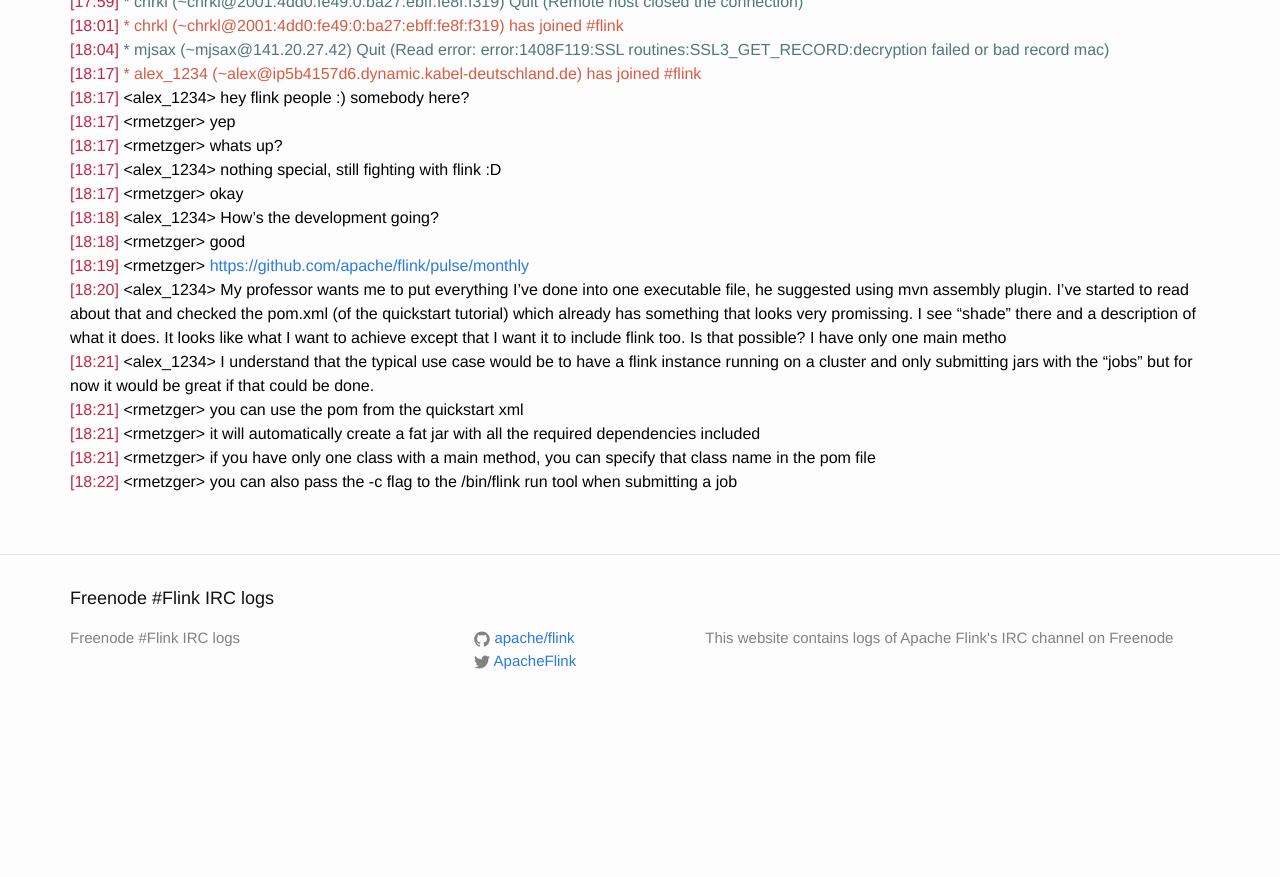
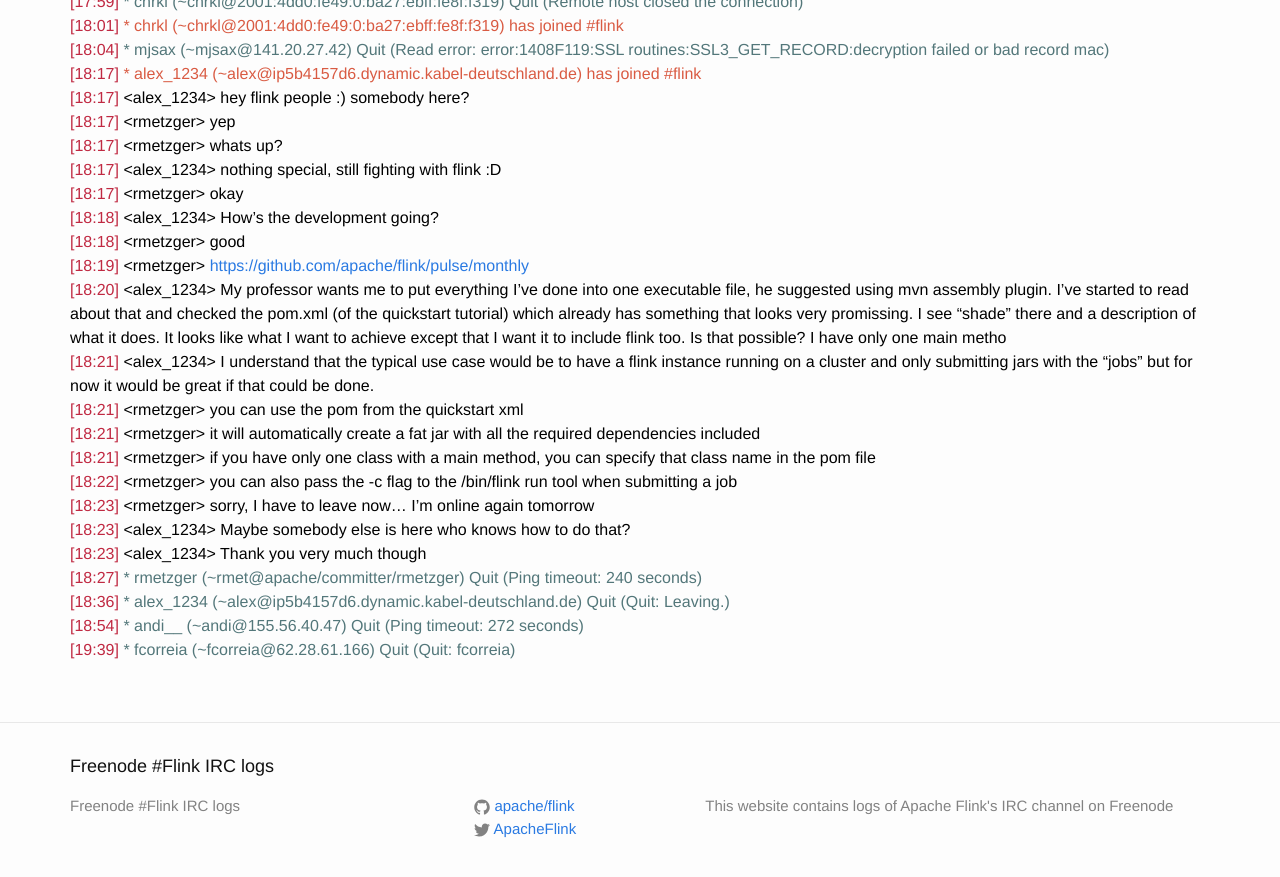
Before and after one commit to flink-irc-logs/flink-irc-logs.github.io, a Jekyll site: the page built from _posts/2015-11-19-logs.markdown, in a window 1280 px wide and 900 px high, scrolled down 1962 px. Shown: the top 877 px of the window. Built offline with Jekyll 4.4.1, drawn with Linux system fonts in a browser that asks for light colours; before the commit the page ends 2694 px from its top, so only the background shows below that.

Commit message:
Update of the logs on Thu Nov 19 20:22:43 CET 2015

```diff
--- a/_posts/2015-11-19-logs.markdown
+++ b/_posts/2015-11-19-logs.markdown
@@ -95,3 +95,10 @@
 <span class="irc-date">[18:21]</span> <span class="irc-black">&lt;rmetzger&gt; it will automatically create a fat jar with all the required dependencies included</span><br />
 <span class="irc-date">[18:21]</span> <span class="irc-black">&lt;rmetzger&gt; if you have only one class with a main method, you can specify that class name in the pom file</span><br />
 <span class="irc-date">[18:22]</span> <span class="irc-black">&lt;rmetzger&gt; you can also pass the -c flag to the /bin/flink run tool when submitting a job</span><br />
+<span class="irc-date">[18:23]</span> <span class="irc-black">&lt;rmetzger&gt; sorry, I have to leave now... I'm online again tomorrow</span><br />
+<span class="irc-date">[18:23]</span> <span class="irc-black">&lt;alex_1234&gt; Maybe somebody else is here who knows how to do that?</span><br />
+<span class="irc-date">[18:23]</span> <span class="irc-black">&lt;alex_1234&gt; Thank you very much though</span><br />
+<span class="irc-date">[18:27]</span> <span class="irc-navy">* rmetzger (~rmet@apache/committer/rmetzger) Quit (Ping timeout: 240 seconds)</span><br />
+<span class="irc-date">[18:36]</span> <span class="irc-navy">* alex_1234 (~alex@ip5b4157d6.dynamic.kabel-deutschland.de) Quit (Quit: Leaving.)</span><br />
+<span class="irc-date">[18:54]</span> <span class="irc-navy">* andi__ (~andi@155.56.40.47) Quit (Ping timeout: 272 seconds)</span><br />
+<span class="irc-date">[19:39]</span> <span class="irc-navy">* fcorreia (~fcorreia@62.28.61.166) Quit (Quit: fcorreia)</span><br />
```
